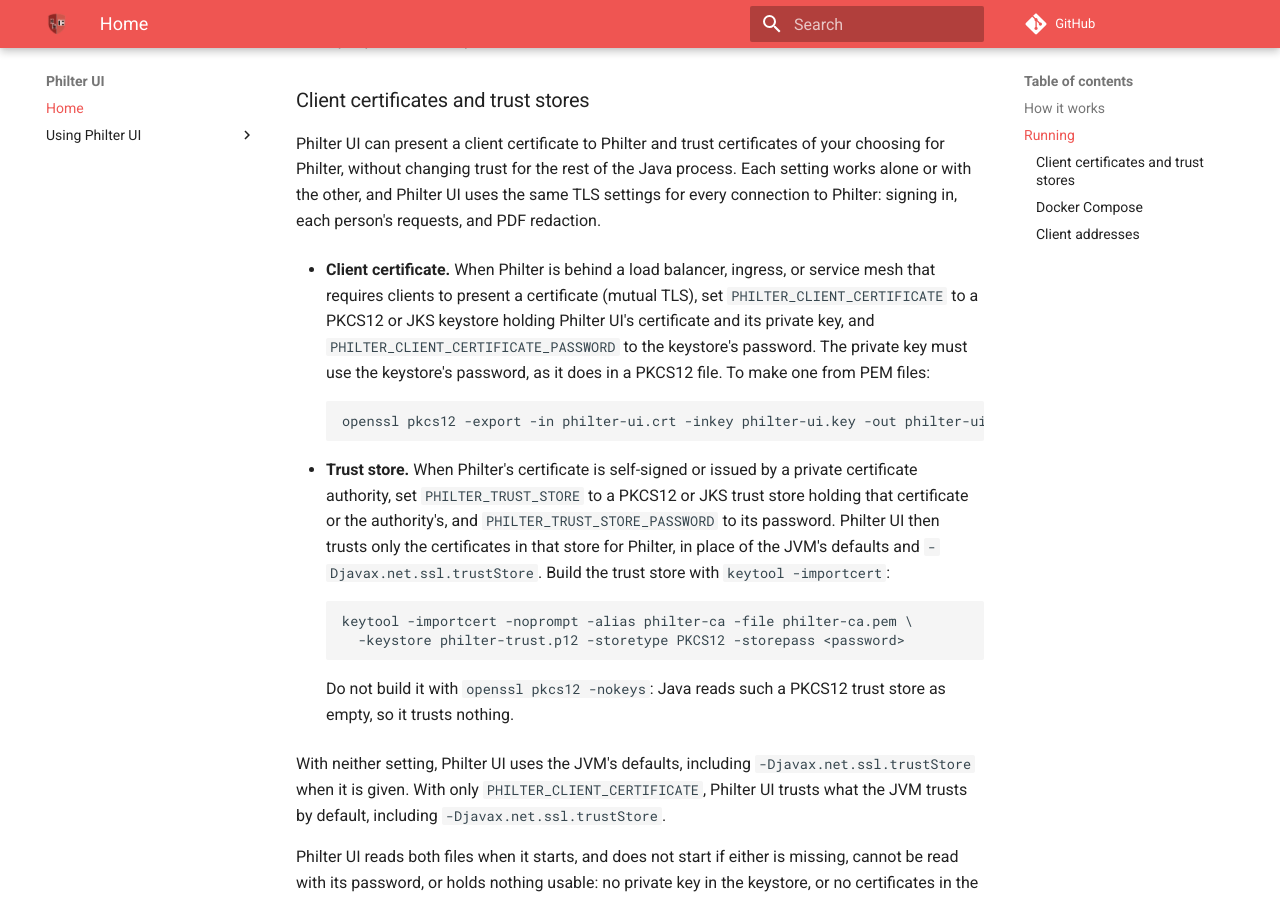
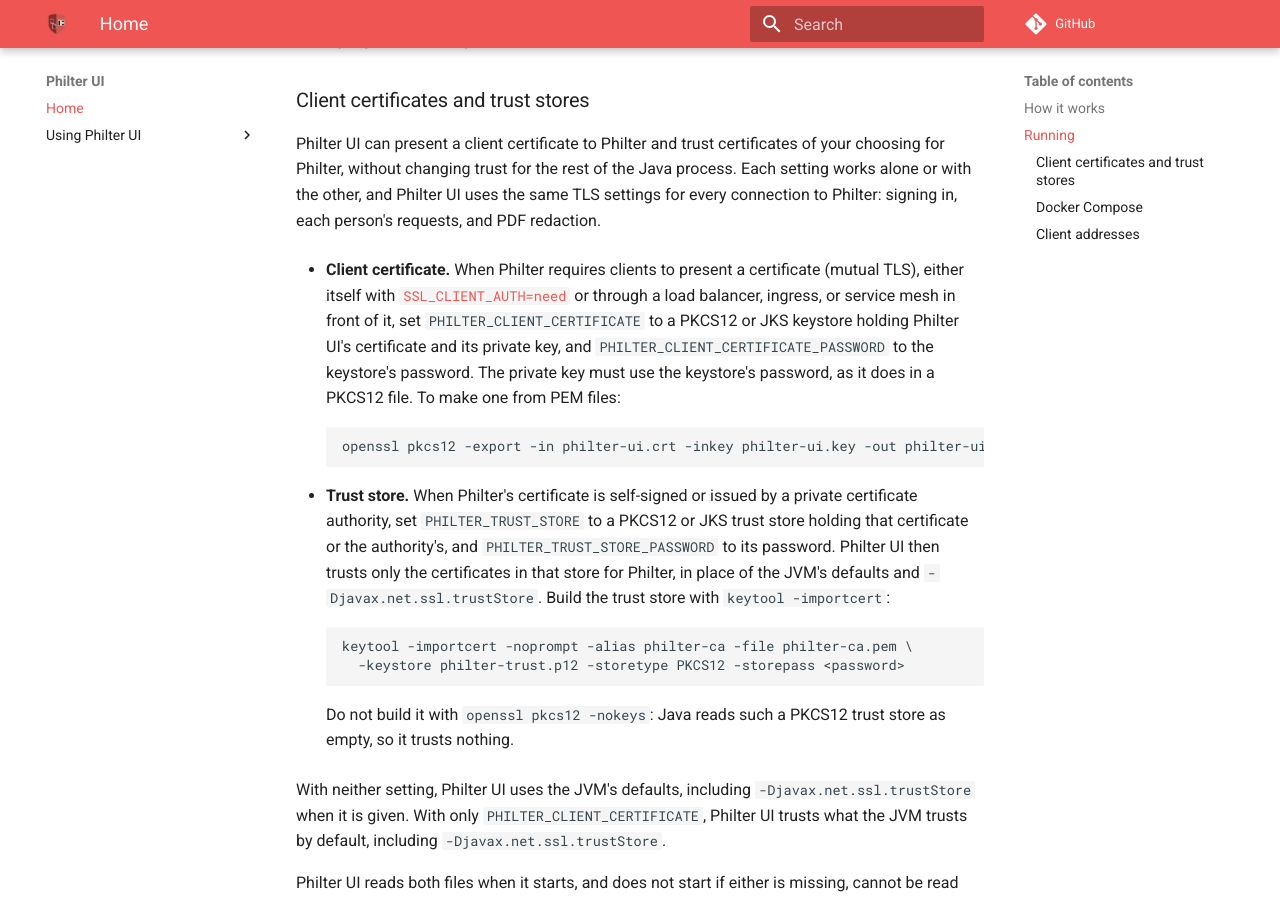
Before and after one commit to philterd/philter-ui, an MkDocs documentation site: the page built from docs/docs/index.md, in a window 1280 px wide and 900 px high, scrolled down 1806 px. Built offline with MkDocs 1.6.1 and Material for MkDocs 9.7.7, drawn with Linux system fonts in a browser that asks for light colours; comment, search, counter and statistics services are not loaded; the version menu is left out.

Commit message:
Note that Philter itself can require a client certificate
Signed-off-by: jzonthemtn <jeff.zemerick@philterd.ai>

````diff
--- a/docs/docs/index.md
+++ b/docs/docs/index.md
@@ -39,7 +39,7 @@ Serve Philter UI to its users over HTTPS, for example behind a reverse proxy tha
 
 Philter UI can present a client certificate to Philter and trust certificates of your choosing for Philter, without changing trust for the rest of the Java process. Each setting works alone or with the other, and Philter UI uses the same TLS settings for every connection to Philter: signing in, each person's requests, and PDF redaction.
 
-* **Client certificate.** When Philter is behind a load balancer, ingress, or service mesh that requires clients to present a certificate (mutual TLS), set `PHILTER_CLIENT_CERTIFICATE` to a PKCS12 or JKS keystore holding Philter UI's certificate and its private key, and `PHILTER_CLIENT_CERTIFICATE_PASSWORD` to the keystore's password. The private key must use the keystore's password, as it does in a PKCS12 file. To make one from PEM files:
+* **Client certificate.** When Philter requires clients to present a certificate (mutual TLS), either itself with [`SSL_CLIENT_AUTH=need`](https://philterd.github.io/philter/latest/settings.html#client-certificates-mutual-tls) or through a load balancer, ingress, or service mesh in front of it, set `PHILTER_CLIENT_CERTIFICATE` to a PKCS12 or JKS keystore holding Philter UI's certificate and its private key, and `PHILTER_CLIENT_CERTIFICATE_PASSWORD` to the keystore's password. The private key must use the keystore's password, as it does in a PKCS12 file. To make one from PEM files:
 
     ```
     openssl pkcs12 -export -in philter-ui.crt -inkey philter-ui.key -out philter-ui-client.p12
````
Also changed, not shown: README.md.
